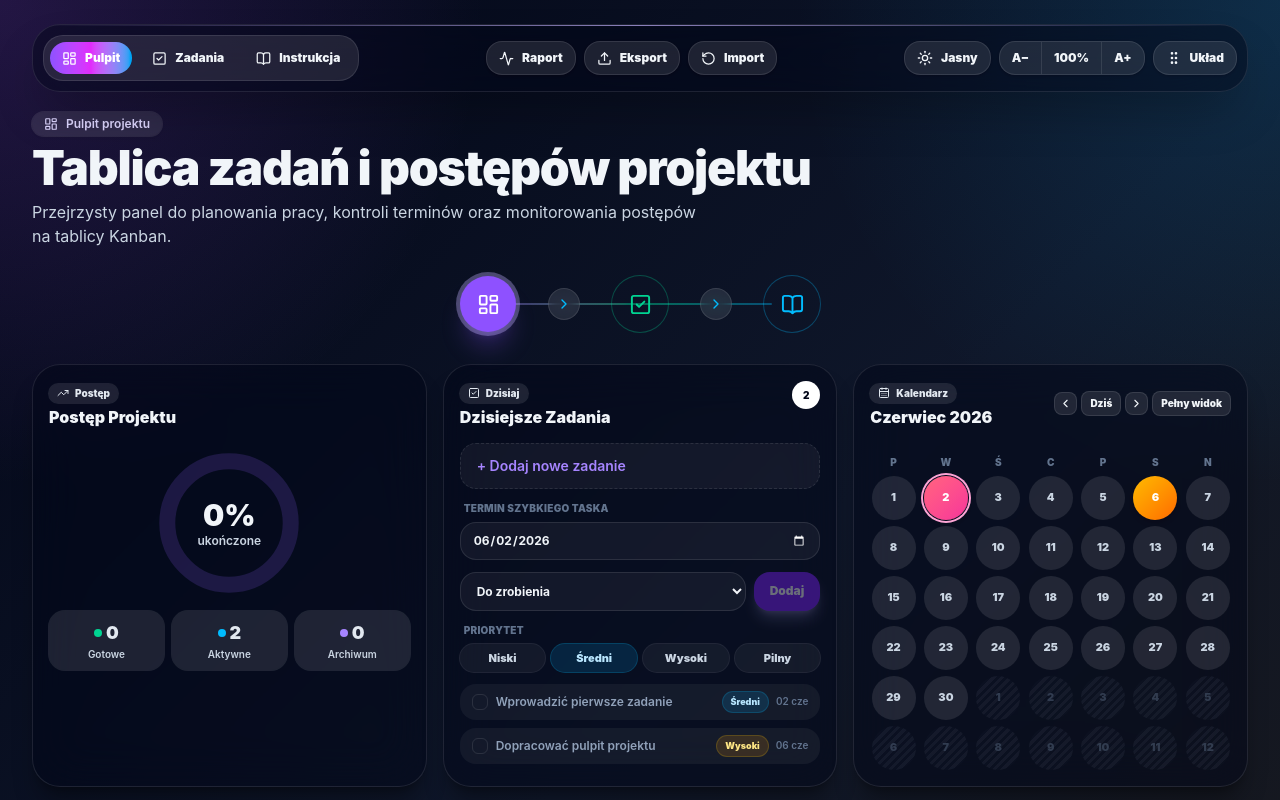
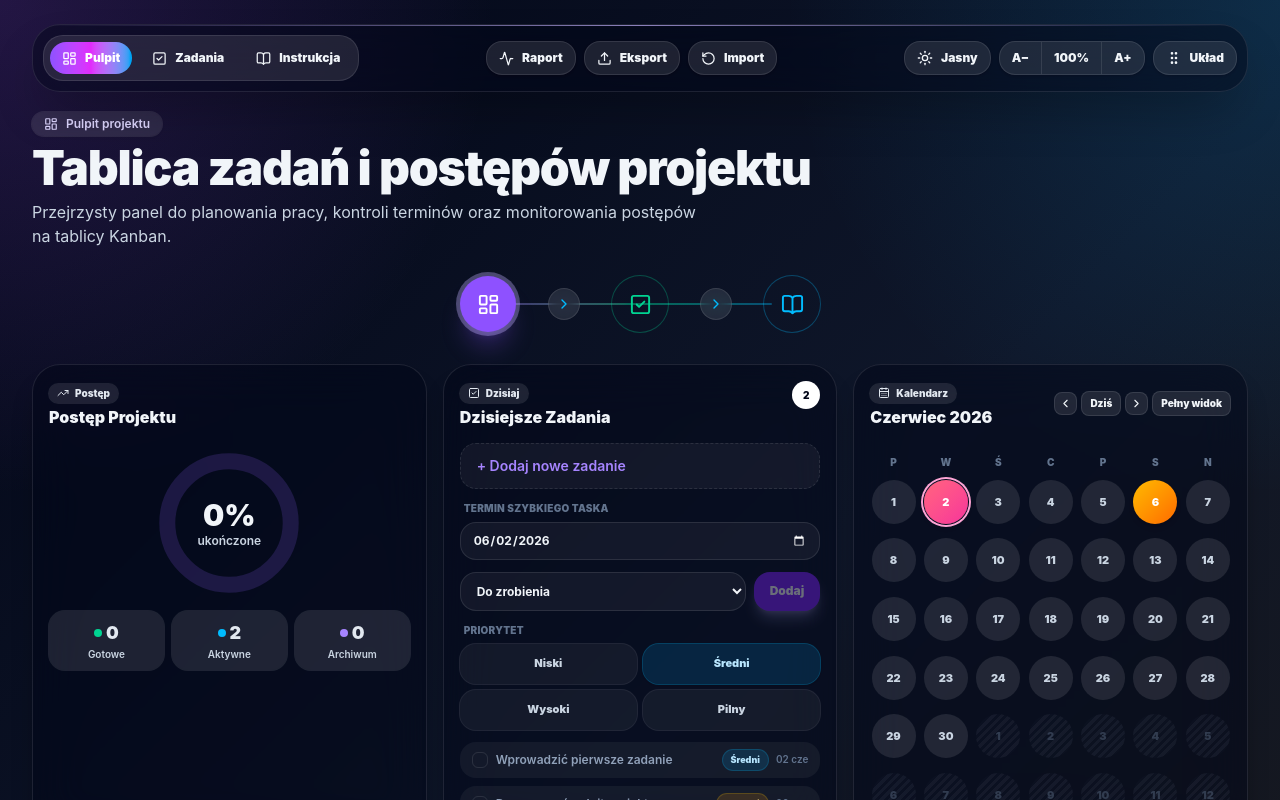
Before and after one commit to KurkaGetrurka/Project_kanban_local, a React (Vite) app: page / in a window 1280 px wide. Shown: the top 800 px of the page. Built offline with nearby package versions, Linux system fonts and the light colour scheme.

Commit message:
Quick changes for "Task" and "Time line"

```diff
--- a/src/App.jsx
+++ b/src/App.jsx
@@ -217,7 +217,7 @@ function priorityChipClass(priority, isDark) {
 }
 function PriorityToggleGroup({ value, onChange, isDark, compact = false }) {
   return (
-    <div className={cx("flex w-full flex-nowrap items-center justify-between", compact ? "gap-1.5" : "gap-2") }>
+    <div className={cx("grid w-full grid-cols-2", compact ? "gap-1.5 sm:grid-cols-2" : "gap-2 sm:grid-cols-4") }>
       {priorityOptions.map((priority) => {
         const isActive = normalizeTaskPriority(value) === priority.id;
         return (
@@ -226,12 +226,13 @@ function PriorityToggleGroup({ value, onChange, isDark, compact = false }) {
             type="button"
             onClick={() => onChange(priority.id)}
             className={cx(
-              "min-w-0 flex-1 rounded-full px-2 py-1.5 text-center text-[11px] font-black ring-1 transition hover:-translate-y-0.5",
+              "min-w-0 rounded-2xl px-2 py-2 text-center text-[11px] font-black leading-tight ring-1 transition hover:-translate-y-0.5",
+              compact ? "min-h-[40px]" : "min-h-[44px]",
               isActive
-                ? priorityChipClass(priority.id, isDark)
+                ? cx(priorityChipClass(priority.id, isDark), "shadow-sm")
                 : isDark
-                  ? "bg-white/5 text-slate-300 ring-white/10 hover:bg-white/10"
-                  : "bg-white text-slate-600 ring-slate-200 hover:bg-slate-50"
+                  ? "bg-white/5 text-slate-300 ring-white/10 hover:bg-white/10 hover:ring-violet-300/35"
+                  : "bg-white text-slate-600 ring-slate-200 hover:bg-slate-50 hover:ring-violet-300"
             )}
             aria-pressed={isActive}
             title={`Ustaw priorytet: ${priority.title}`}
@@ -3869,7 +3870,7 @@ function EditTaskModal({ t, isDark, draft, columns, draftExists, setDraft, onClo
               <button type="button" onClick={onClose} className={cx("shrink-0 rounded-2xl p-2 transition", t.hoverSoft, t.textMuted)}><X /></button>
             </div>
 
-            <div className="mb-4 grid gap-2 sm:grid-cols-2 xl:grid-cols-4">
+            <div className="mb-4 grid gap-3 sm:grid-cols-2">
               <label className={cx("rounded-2xl border p-3", t.buttonSoft)}>
                 <span className={cx("mb-2 flex items-center gap-2 text-[10px] font-black uppercase tracking-wide", t.textSoft)}><LayoutDashboard size={14} /> Etap</span>
                 <select
@@ -3891,14 +3892,14 @@ function EditTaskModal({ t, isDark, draft, columns, draftExists, setDraft, onClo
                 />
               </label>
 
-              <label className={cx("rounded-2xl border p-3", t.buttonSoft)}>
+              <div className={cx("rounded-2xl border p-3", t.buttonSoft)}>
                 <span className={cx("mb-2 flex items-center gap-2 text-[10px] font-black uppercase tracking-wide", t.textSoft)}><Sparkles size={14} /> Priorytet</span>
                 <PriorityToggleGroup
                   value={draft.priority}
                   onChange={(priority) => setDraft({ ...draft, priority })}
                   isDark={isDark}
                 />
-              </label>
+              </div>
 
               <div className={cx("rounded-2xl border p-3", t.buttonSoft)}>
                 <span className={cx("mb-2 flex items-center gap-2 text-[10px] font-black uppercase tracking-wide", t.textSoft)}><Activity size={14} /> Postęp</span>
```
Also changed, not shown: dist-local/assets/app.js, dist-local/assets/style.css.
